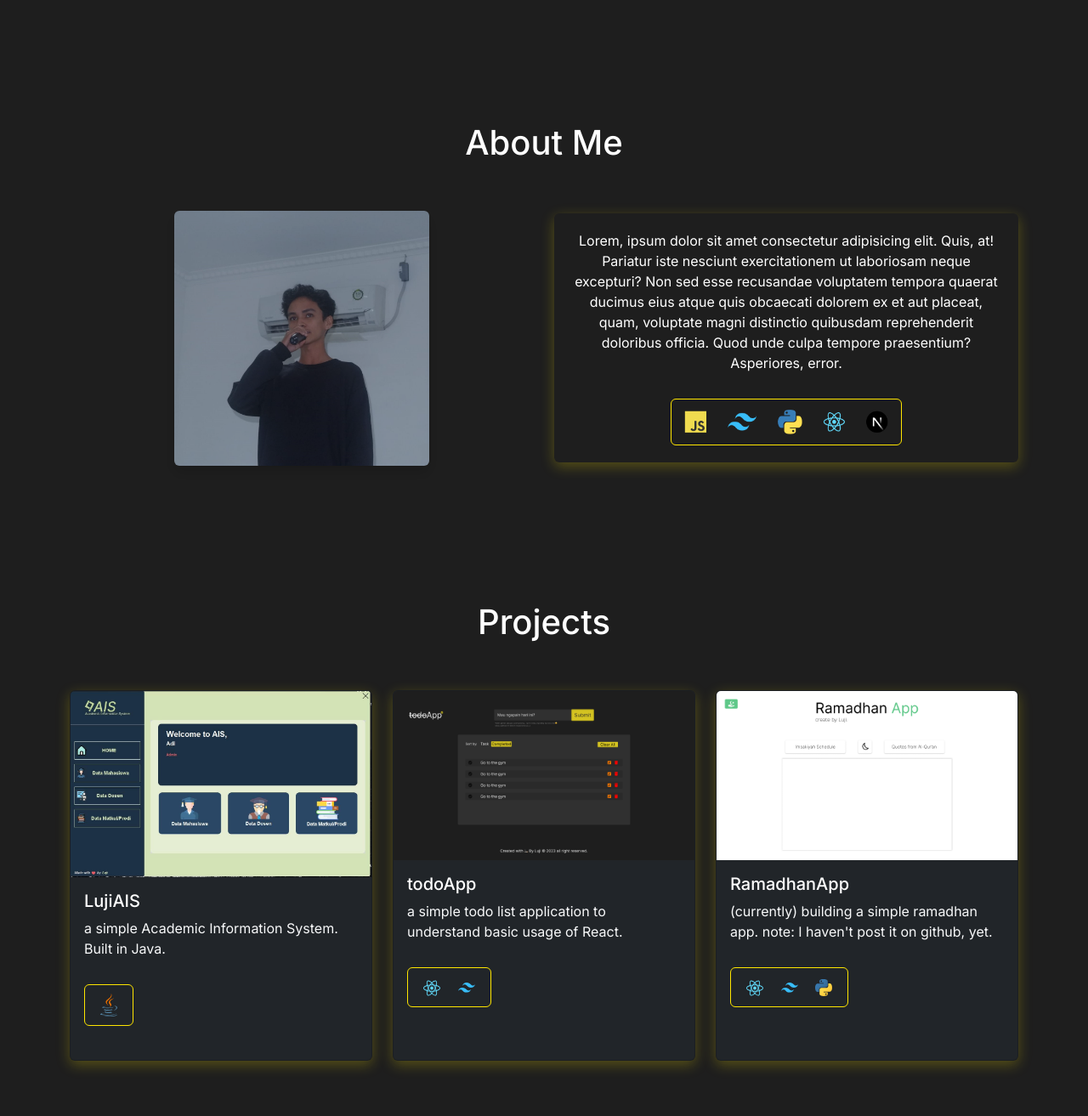
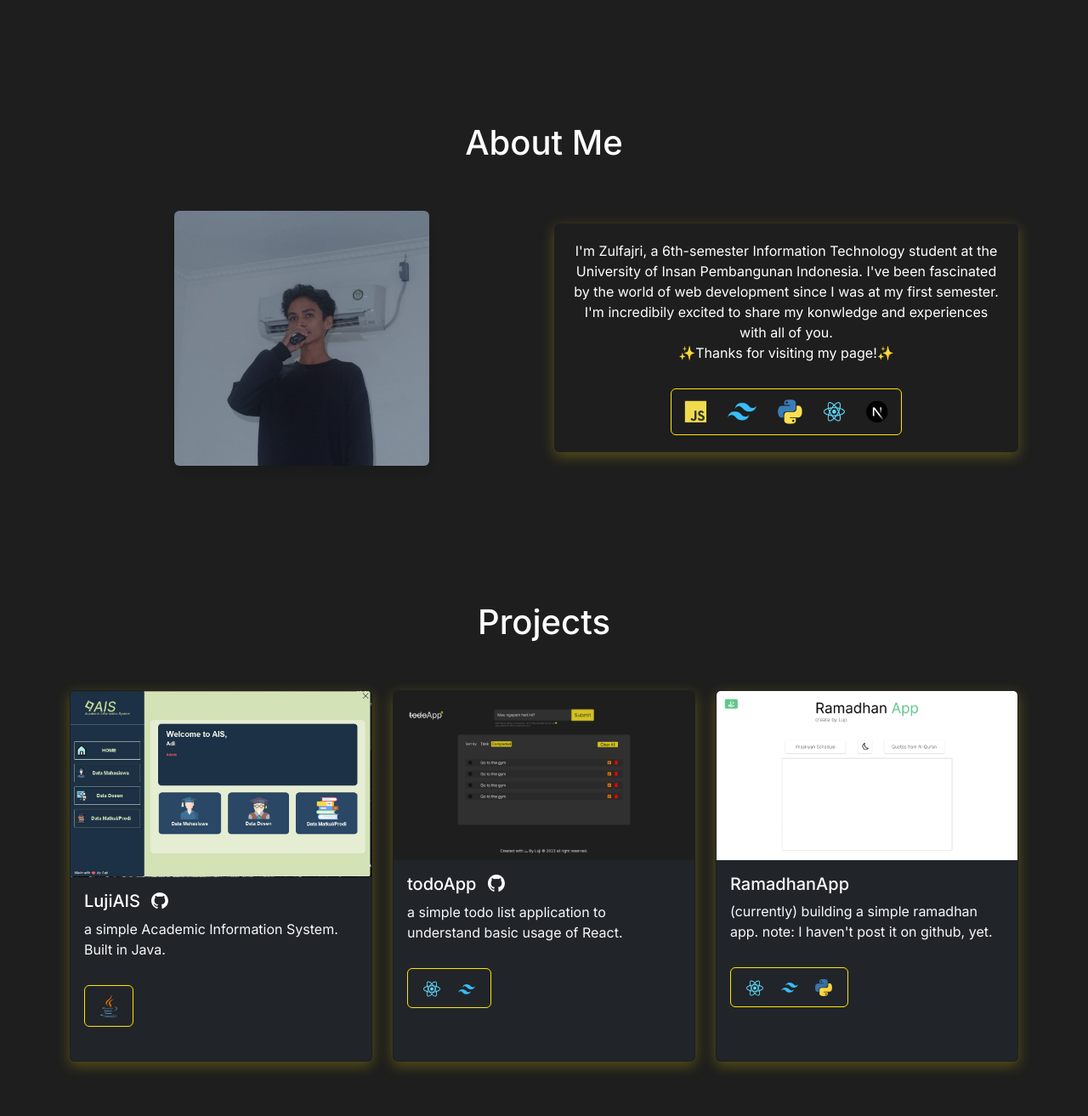
Before and after one commit to Lujiluz/portfolio-website, a Flask app: page / in a window 1280 px wide. Shown: the part 574-1887 px from the top of the page at 85% size. Run offline with Flask 3, Linux system fonts and the light colour scheme; some libraries are stand-ins or nearby versions.

```diff
--- a/templates/index.html
+++ b/templates/index.html
@@ -79,8 +79,8 @@
           <div class="col-lg-6 d-flex flex-column justify-content-center">
             <div class="about-text rounded">
               <p>
-                Lorem, ipsum dolor sit amet consectetur adipisicing elit. Quis, at! Pariatur iste nesciunt exercitationem ut laboriosam neque excepturi? Non sed esse recusandae voluptatem tempora quaerat ducimus eius atque quis obcaecati
-                dolorem ex et aut placeat, quam, voluptate magni distinctio quibusdam reprehenderit doloribus officia. Quod unde culpa tempore praesentium? Asperiores, error.
+                I'm Zulfajri, a 6th-semester Information Technology student at the University of Insan Pembangunan Indonesia. I've been fascinated by the world of web development since I was at my first semester. I'm incredibily excited to
+                share my konwledge and experiences with all of you. <br />✨Thanks for visiting my page!✨
               </p>
               <div class="skills mx-auto rounded">
                 <img src="../static/assets/icons.png" alt="skills" />
@@ -103,7 +103,9 @@
             <div class="card h-100 bg-dark text-light">
               <img src="../static/assets/lujiAIS-capture.jpeg" class="card-img-top" alt="Project Image" />
               <div class="card-body">
-                <h5 class="card-title"><a href="https://github.com/Lujiluz/LujiAIS" target="_blank">LujiAIS</a></h5>
+                <h5 class="card-title">
+                  <a href="https://github.com/Lujiluz/LujiAIS" target="_blank">LujiAIS <img src="../static/assets/github-light.svg" width="20px" class="pb-1 ms-2" /></a>
+                </h5>
                 <p class="card-text">a simple Academic Information System. Built in Java.</p>
                 <div class="tech-stack mb-4 rounded">
                   <img src="../static/assets/java.svg" width="20px" class="mx-2" />
@@ -115,7 +117,9 @@
             <div class="card h-100 bg-dark text-light">
               <img src="../static/assets/todoApp-capture.png" class="card-img-top" alt="Project Image" />
               <div class="card-body">
-                <h5 class="card-title"><a href="https://github.com/Lujiluz/todoApp" target="_blank">todoApp</a></h5>
+                <h5 class="card-title">
+                  <a href="https://github.com/Lujiluz/todoApp" target="_blank">todoApp <img src="../static/assets/github-light.svg" width="20px" class="pb-1 ms-2" /></a>
+                </h5>
                 <p class="card-text">a simple todo list application to understand basic usage of React.</p>
                 <div class="tech-stack mb-4 rounded">
                   <img src="../static/assets/reactjs.svg" width="20px" class="mx-2" />
@@ -128,7 +132,7 @@
             <div class="card h-100 bg-dark text-light">
               <img src="../static/assets/ramadhanApp-capture.png" class="card-img-top" alt="Project Image" />
               <div class="card-body">
-                <h5 class="card-title"><a href="" target="_blank">RamadhanApp</a></h5>
+                <h5 class="card-title">RamadhanApp</h5>
                 <p class="card-text">(currently) building a simple ramadhan app. note: I haven't post it on github, yet.</p>
                 <div class="tech-stack mb-4 rounded">
                   <img src="../static/assets/reactjs.svg" width="20px" class="mx-2" />
@@ -163,7 +167,7 @@
               <button type="button" class="btn-msg rounded" onclick="send_message()">Leave a Message</button>
               <div class="social-media d-flex justify-content-center">
                 <a href="https://github.com/Lujiluz" target="_blank"><img src="../static/assets/github-light.svg" width="20px" class="mx-2" /></a>
-                <a href="https://www.instagram.com/luji.archive" target="_blank"><img src="../static/assets/instagram.svg" width="20px" class="mx-2" /></a>
+                <a href="https://www.instagram.com/luji.archive/" target="_blank"><img src="../static/assets/instagram.svg" width="20px" class="mx-2" /></a>
                 <a href="https://www.linkedin.com/in/zul-fajri-227179229" target="_blank"><img src="../static/assets/linkedin.svg" width="20px" class="mx-2" /></a>
               </div>
             </div>
```
Also changed, not shown: requirements.txt (added, +11 -0 lines), 1 other file.
